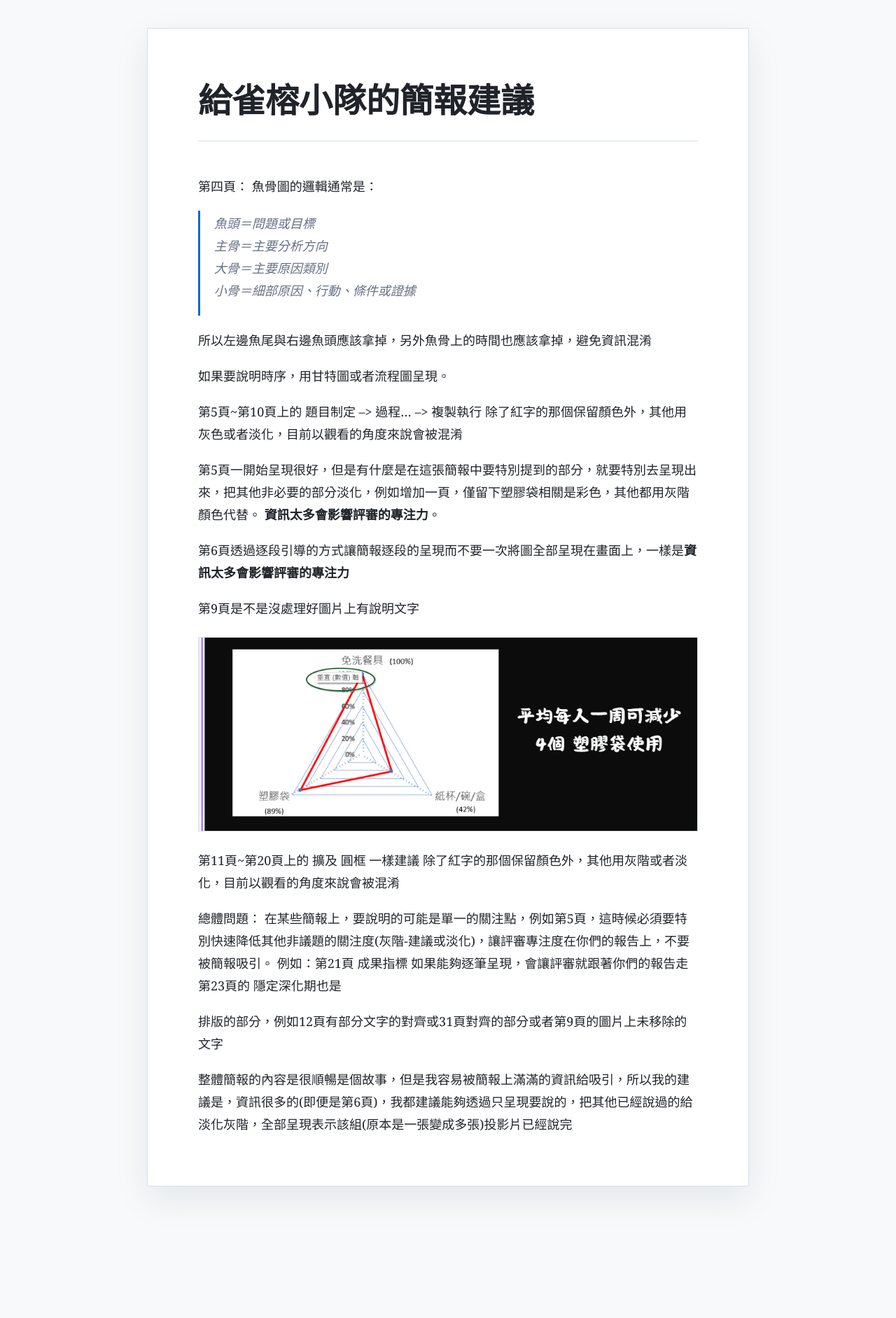
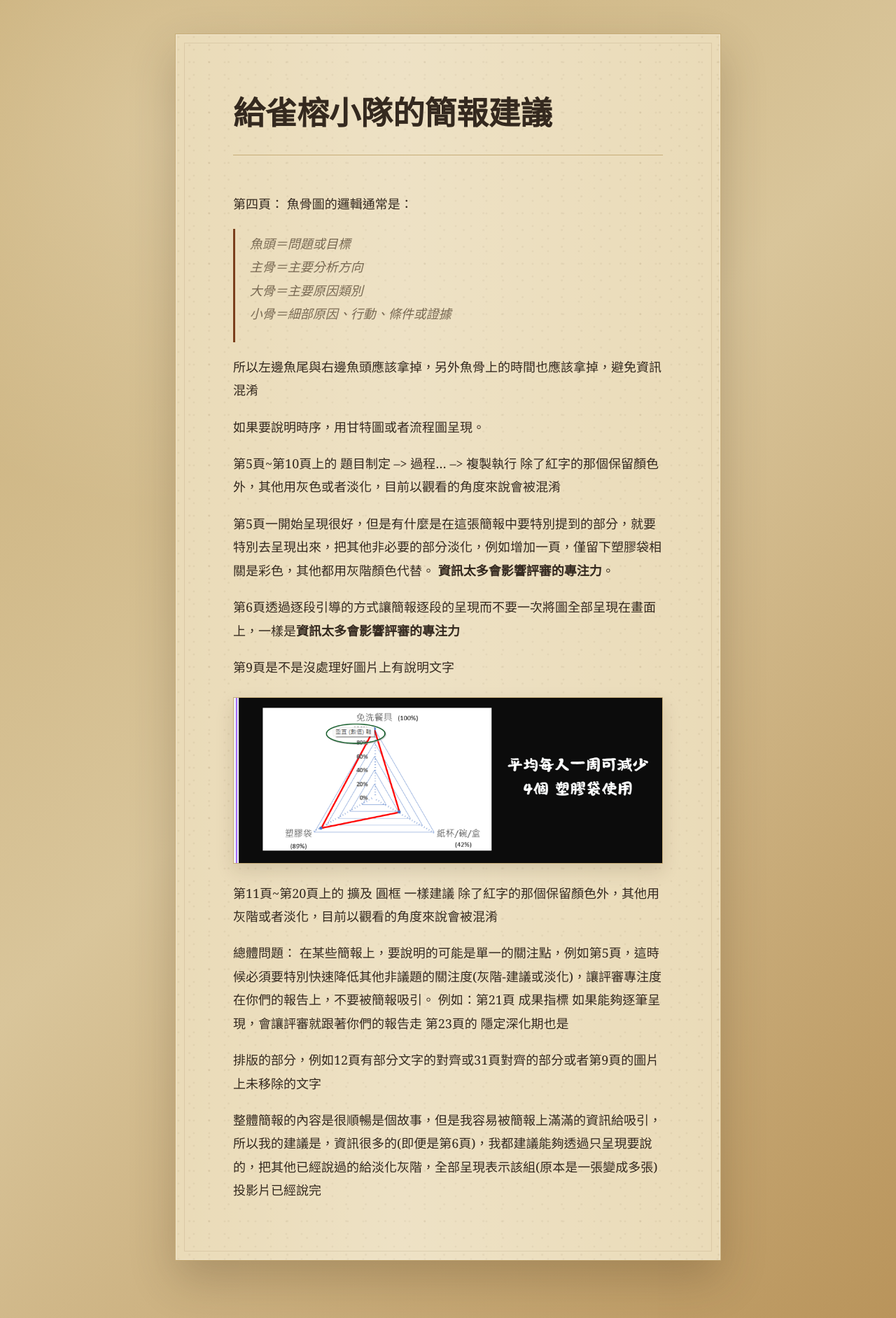
Before and after one commit to NestorHuang/ShareNotes, a Jekyll site: the page built from d21d8c076b34d0a48b0388722e2a063f.md, in a window 1280 px wide. Shown: the whole page at 70% size. Built offline with Jekyll 4.4.1, drawn with Linux system fonts in a browser that asks for light colours; our own code applies the rules of GitHub Pages for plain Markdown files; before the commit the page ends 1767 px from its top, so only the background shows below that.

Commit message:
Warm recycled paper reading style

```diff
--- a/_layouts/note.html
+++ b/_layouts/note.html
@@ -7,32 +7,18 @@
     <title>{{ page.title | default: "ShareNote" | escape }}</title>
     <style>
       :root {
-        color-scheme: light dark;
-        --page-bg: #f7f9fb;
-        --paper-bg: #ffffff;
-        --fg: #20242a;
-        --soft-fg: #3d4551;
-        --muted: #667085;
-        --border: #d9e0e8;
-        --code-bg: #f3f6f9;
-        --code-border: #e3e8ef;
-        --link: #0f6cbd;
-        --mark: #eef6ff;
-      }
-
-      @media (prefers-color-scheme: dark) {
-        :root {
-          --page-bg: #0f141b;
-          --paper-bg: #151b23;
-          --fg: #e7edf4;
-          --soft-fg: #c9d4df;
-          --muted: #9aa8b7;
-          --border: #2d3947;
-          --code-bg: #101720;
-          --code-border: #2a3543;
-          --link: #7ab7ff;
-          --mark: #16283b;
-        }
+        color-scheme: light;
+        --page-bg: #d9c59a;
+        --paper-bg: #eadbb8;
+        --paper-fiber: rgb(112 82 46 / 0.08);
+        --fg: #34291f;
+        --soft-fg: #514334;
+        --muted: #786953;
+        --border: #c7ad78;
+        --code-bg: #dfcda4;
+        --code-border: #c9ad76;
+        --link: #7b3f1d;
+        --mark: #f5e7a8;
       }
 
       * {
@@ -41,21 +27,39 @@
 
       body {
         margin: 0;
-        background: var(--page-bg);
+        background:
+          radial-gradient(circle at 20% 10%, rgb(255 249 229 / 0.28), transparent 34rem),
+          linear-gradient(135deg, #c9ae78 0%, var(--page-bg) 46%, #b9945b 100%);
         color: var(--fg);
-        font-family: ui-serif, Georgia, "Times New Roman", "Noto Serif TC", serif;
+        font-family: Georgia, "Times New Roman", "Noto Serif TC", "PMingLiU", serif;
         font-size: 18px;
-        line-height: 1.78;
+        line-height: 1.86;
         text-rendering: optimizeLegibility;
       }
 
       main {
-        width: min(100% - 32px, 860px);
-        margin: 40px auto 72px;
-        padding: clamp(28px, 6vw, 72px);
-        background: var(--paper-bg);
+        position: relative;
+        width: min(100% - 40px, 780px);
+        margin: 48px auto 82px;
+        padding: clamp(34px, 7vw, 82px);
+        background:
+          linear-gradient(90deg, transparent 0, rgb(255 255 255 / 0.18) 42%, transparent 100%),
+          radial-gradient(circle at 18% 22%, var(--paper-fiber) 0 1px, transparent 1.8px),
+          radial-gradient(circle at 70% 65%, rgb(95 67 34 / 0.07) 0 1px, transparent 2px),
+          var(--paper-bg);
+        background-size: auto, 22px 18px, 28px 24px, auto;
         border: 1px solid var(--border);
-        box-shadow: 0 18px 48px rgb(15 23 42 / 0.08);
+        box-shadow:
+          0 26px 60px rgb(62 42 19 / 0.24),
+          inset 0 0 0 1px rgb(255 255 255 / 0.28);
+      }
+
+      main::before {
+        content: "";
+        position: absolute;
+        inset: 12px;
+        pointer-events: none;
+        border: 1px solid rgb(103 75 38 / 0.12);
       }
 
       main > *:first-child {
@@ -82,17 +86,17 @@
       h5,
       h6 {
         color: var(--fg);
-        font-family: -apple-system, BlinkMacSystemFont, "Segoe UI", "Noto Sans TC", sans-serif;
+        font-family: Georgia, "Times New Roman", "Noto Serif TC", "PMingLiU", serif;
         font-weight: 700;
         line-height: 1.28;
-        margin: 1.8em 0 0.65em;
+        margin: 1.9em 0 0.7em;
       }
 
       h1 {
-        margin-bottom: 1em;
-        padding-bottom: 0.55em;
+        margin-bottom: 1.15em;
+        padding-bottom: 0.7em;
         border-bottom: 1px solid var(--border);
-        font-size: clamp(2rem, 5vw, 3rem);
+        font-size: clamp(2rem, 5vw, 2.85rem);
         letter-spacing: 0;
       }
 
@@ -133,6 +137,7 @@
         display: block;
         margin: 1.4em auto;
         border: 1px solid var(--border);
+        box-shadow: 0 10px 24px rgb(62 42 19 / 0.14);
       }
 
       pre,
@@ -163,7 +168,7 @@
 
       blockquote {
         margin-left: 0;
-        padding: 0.1em 0 0.1em 1.1em;
+        padding: 0.25em 0 0.25em 1.15em;
         color: var(--muted);
         border-left: 3px solid var(--link);
         font-style: italic;
@@ -174,7 +179,7 @@
         border-collapse: collapse;
         display: block;
         overflow-x: auto;
-        font-family: -apple-system, BlinkMacSystemFont, "Segoe UI", "Noto Sans TC", sans-serif;
+        font-family: Georgia, "Times New Roman", "Noto Serif TC", "PMingLiU", serif;
         font-size: 0.95rem;
       }
 
@@ -209,9 +214,13 @@
           width: 100%;
           min-height: 100vh;
           margin: 0;
-          padding: 24px 20px 48px;
+          padding: 30px 22px 52px;
           border: 0;
           box-shadow: none;
+        }
+
+        main::before {
+          display: none;
         }
       }
 
```
